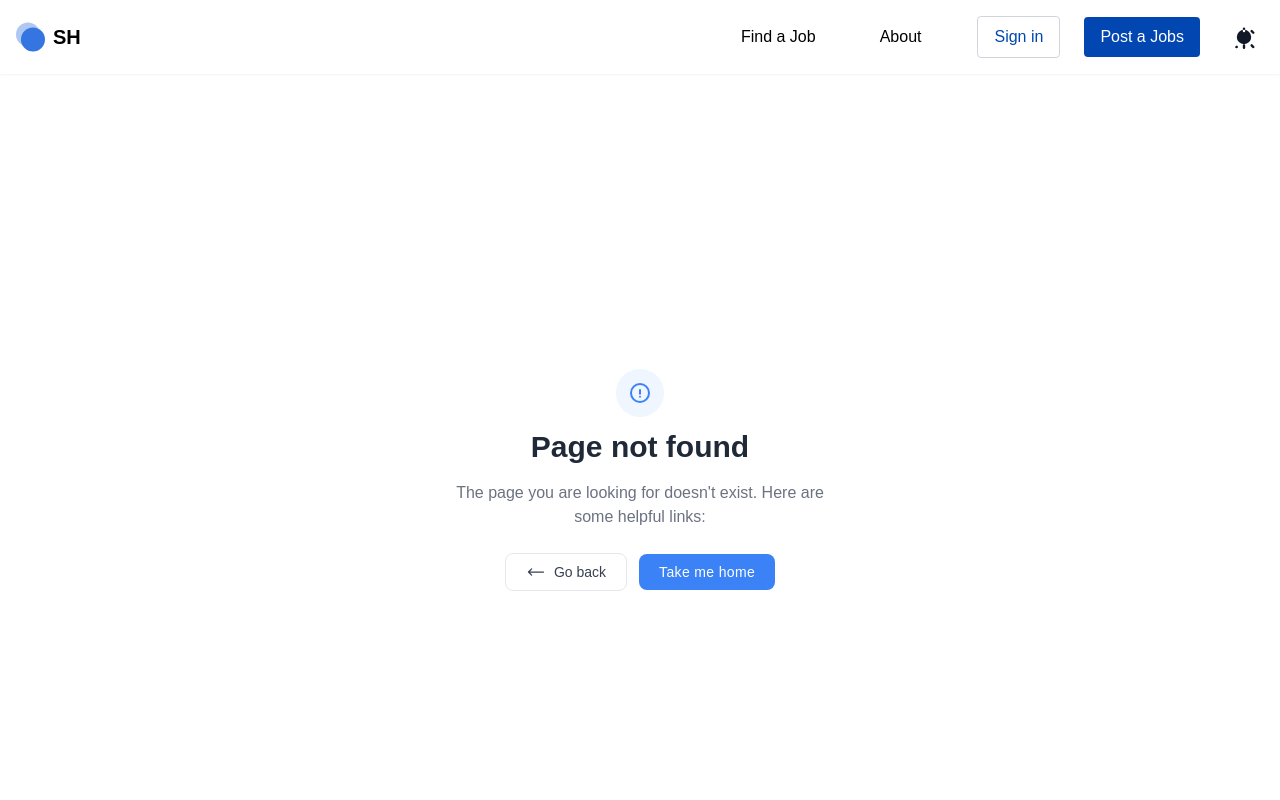
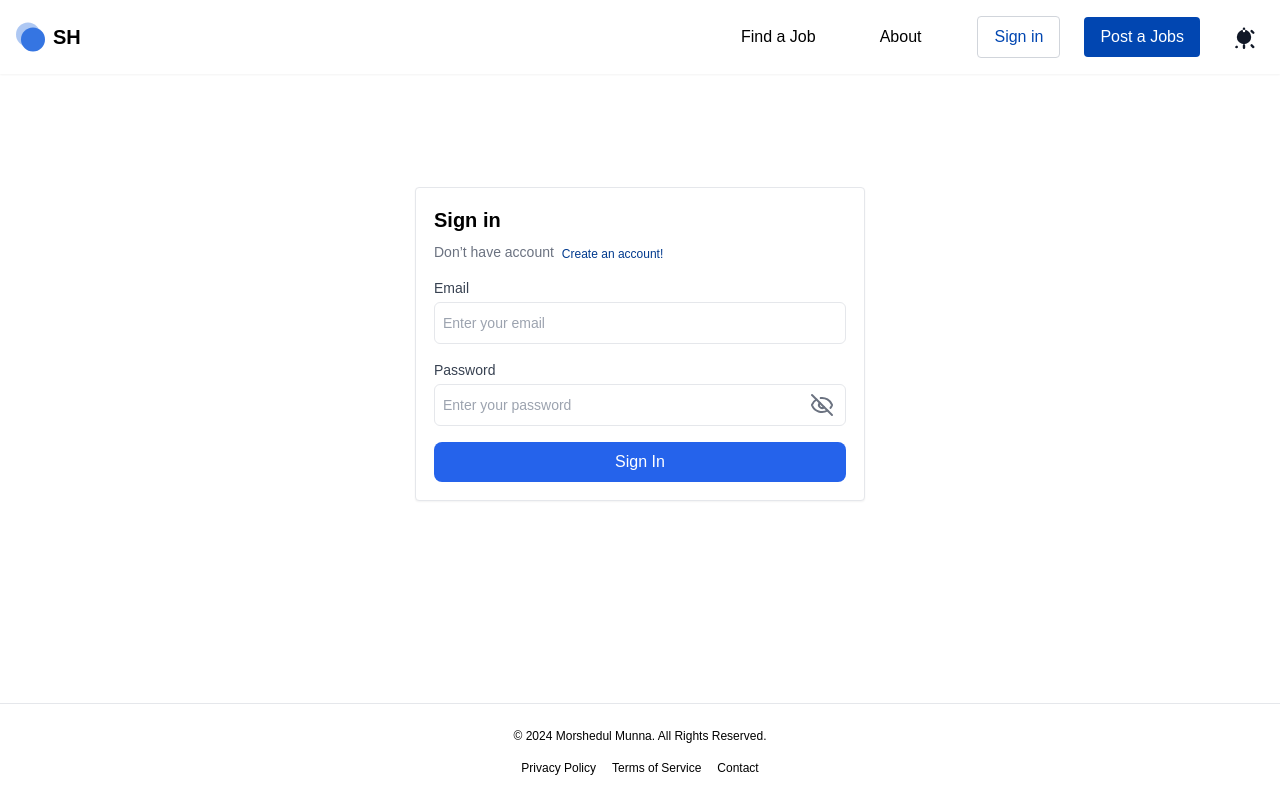
Before and after one commit to morshedulmunna/Skill-Hunt, a Next.js app: page /signin in a window 1280 px wide. Before the commit this address had no page. Shown: the top 800 px of the page. Built offline with nearby package versions, Linux system fonts and the light colour scheme.

Commit message:
- login page design - not found page dark mood design issue fix - signup page added

```diff
--- /dev/null
+++ b/src/app/(Auth)/signin/page.tsx
@@ -0,0 +1,122 @@
+"use client";
+
+import React, { useState } from "react";
+import BoxWrapper from "@/components/shared/BoxWrapper";
+import InputField from "@/components/ui/InputField";
+import Link from "next/link";
+
+type Props = {};
+
+export default function SignInPage({}: Props) {
+  const [email, setEmail] = useState("");
+  const [password, setPassword] = useState("");
+  const [errors, setErrors] = useState<{ email?: string; password?: string }>(
+    {}
+  );
+
+  // Real-time validation for email
+  const validateEmail = (email: string) => {
+    const emailRegex = /^[a-zA-Z0-9._%+-]+@[a-zA-Z0-9.-]+\.[a-zA-Z]{2,}$/;
+    if (!email) return "Email is required.";
+    if (!emailRegex.test(email)) return "Enter a valid email address.";
+    return "";
+  };
+
+  // Real-time validation for password
+  const validatePassword = (password: string) => {
+    if (!password) return "Password is required.";
+    if (password.length < 6) return "Password must be at least 6 characters.";
+    return "";
+  };
+
+  const handleSubmit = (e: React.FormEvent) => {
+    e.preventDefault();
+
+    // Validate fields
+    const emailError = validateEmail(email);
+    const passwordError = validatePassword(password);
+
+    if (emailError || passwordError) {
+      setErrors({ email: emailError, password: passwordError });
+    } else {
+      setErrors({});
+      // Submit form or make API call
+      console.log("Form submitted with:", { email, password });
+    }
+  };
+
+  return (
+    <div className="h-full w-full flex justify-center items-center">
+      <BoxWrapper className="dark:bg-gray-800 w-full rounded max-w-[450px] mx-auto">
+        <div className="p-4 ">
+          <h2 className="text-start mb-2 text-xl font-semibold">Sign in</h2>
+          <div className="flex gap-2 flex-wrap">
+            <p className="text-start mb-4 text-gray-500 text-sm">
+              Don’t have account
+            </p>
+            <Link
+              className="hover:underline text-xs pt-1 dark:text-primary-lightest text-primary-dark  hover:text-primary-light"
+              href="/signup"
+            >
+              Create an account!
+            </Link>
+          </div>
+          <form onSubmit={handleSubmit}>
+            {/* Email Input Filed */}
+            <InputField
+              label="Email"
+              type="email"
+              value={email}
+              onChange={(e) => {
+                setEmail(e.target.value);
+                setErrors((prev) => ({
+                  ...prev,
+                  email: validateEmail(e.target.value),
+                }));
+              }}
+              onBlur={(e) =>
+                setErrors((prev) => ({
+                  ...prev,
+                  email: validateEmail(e.target.value),
+                }))
+              }
+              error={errors.email}
+              placeholder="Enter your email"
+            />
+
+            {/* Email Input Filed */}
+
+            <InputField
+              label="Password"
+              type="password"
+              value={password}
+              onChange={(e) => {
+                setPassword(e.target.value);
+                setErrors((prev) => ({
+                  ...prev,
+                  password: validatePassword(e.target.value),
+                }));
+              }}
+              onBlur={(e) =>
+                setErrors((prev) => ({
+                  ...prev,
+                  password: validatePassword(e.target.value),
+                }))
+              }
+              error={errors.password}
+              placeholder="Enter your password"
+            />
+
+            <button
+              type="submit"
+              className="w-full py-2 px-4 bg-blue-600 text-white rounded-lg hover:bg-blue-700"
+              disabled={!!errors.email || !!errors.password}
+            >
+              Sign In
+            </button>
+          </form>
+        </div>
+      </BoxWrapper>
+    </div>
+  );
+}
--- /dev/null
+++ b/src/app/(Auth)/signup/page.tsx
@@ -0,0 +1,7 @@
+import React from "react";
+
+type Props = {};
+
+export default function SignUpPage({}: Props) {
+  return <div>page</div>;
+}
--- a/src/app/not-found.tsx
+++ b/src/app/not-found.tsx
@@ -7,8 +7,8 @@ const NotFound: React.FC = () => {
   const router = useRouter();
 
   return (
-    <div className="bg-white">
-      <div className="container flex items-center min-h-screen px-6 py-12 mx-auto">
+    <div className="bg-foreground dark:bg-background h-full">
+      <div className="container flex items-center h-full px-6 py-12 mx-auto">
         <div className="flex flex-col items-center max-w-sm mx-auto text-center">
           <p className="p-3 text-sm font-medium text-blue-500 rounded-full bg-blue-50 ">
             <svg
@@ -26,7 +26,7 @@ const NotFound: React.FC = () => {
               />
             </svg>
           </p>
-          <h1 className="mt-3 text-2xl font-semibold text-gray-800 md:text-3xl">
+          <h1 className="mt-3 text-2xl font-semibold dark:text-white text-gray-800 md:text-3xl">
             Page not found
           </h1>
           <p className="mt-4 text-gray-500">
--- /dev/null
+++ b/src/components/ui/InputField.tsx
@@ -0,0 +1,93 @@
+import React, { useState } from "react";
+
+type InputFieldProps = {
+  label: string;
+  type: string;
+  value: string;
+  onChange: React.ChangeEventHandler<HTMLInputElement>;
+  onBlur: React.ChangeEventHandler<HTMLInputElement>;
+  error?: string;
+  placeholder?: string;
+};
+
+const InputField: React.FC<InputFieldProps> = ({
+  label,
+  type,
+  value,
+  onChange,
+  onBlur,
+  error,
+  placeholder,
+}) => {
+  const [showPassword, setShowPassword] = useState(false);
+
+  const isPasswordField = type === "password";
+
+  return (
+    <div className="mb-4 relative">
+      <label
+        htmlFor={label}
+        className="block text-sm font-medium dark:text-white text-gray-700"
+      >
+        {label}
+      </label>
+      <div className="relative">
+        <input
+          type={isPasswordField && showPassword ? "text" : type}
+          id={label}
+          className="mt-1 block w-full bg-transparent dark:border-gray-700 mb-1 text-sm px-2 py-2.5 border rounded-md"
+          value={value}
+          onChange={onChange}
+          onBlur={onBlur}
+          placeholder={placeholder}
+        />
+        {isPasswordField && (
+          <button
+            type="button"
+            onClick={() => setShowPassword((prev) => !prev)}
+            className="absolute inset-y-0 right-3 flex items-center dark:text-white text-gray-500"
+          >
+            {showPassword ? (
+              <svg
+                xmlns="http://www.w3.org/2000/svg"
+                width="24"
+                height="24"
+                viewBox="0 0 24 24"
+                fill="none"
+                stroke="currentColor"
+                stroke-width="2"
+                stroke-linecap="round"
+                stroke-linejoin="round"
+                className="lucide lucide-eye"
+              >
+                <path d="M2.062 12.348a1 1 0 0 1 0-.696 10.75 10.75 0 0 1 19.876 0 1 1 0 0 1 0 .696 10.75 10.75 0 0 1-19.876 0" />
+                <circle cx="12" cy="12" r="3" />
+              </svg>
+            ) : (
+              <svg
+                xmlns="http://www.w3.org/2000/svg"
+                width="24"
+                height="24"
+                viewBox="0 0 24 24"
+                fill="none"
+                stroke="currentColor"
+                stroke-width="2"
+                stroke-linecap="round"
+                stroke-linejoin="round"
+                className="lucide lucide-eye-off"
+              >
+                <path d="M10.733 5.076a10.744 10.744 0 0 1 11.205 6.575 1 1 0 0 1 0 .696 10.747 10.747 0 0 1-1.444 2.49" />
+                <path d="M14.084 14.158a3 3 0 0 1-4.242-4.242" />
+                <path d="M17.479 17.499a10.75 10.75 0 0 1-15.417-5.151 1 1 0 0 1 0-.696 10.75 10.75 0 0 1 4.446-5.143" />
+                <path d="m2 2 20 20" />
+              </svg>
+            )}
+          </button>
+        )}
+      </div>
+      {error && <p className="text-red-500 text-xs">{error}</p>}
+    </div>
+  );
+};
+
+export default InputField;
```
